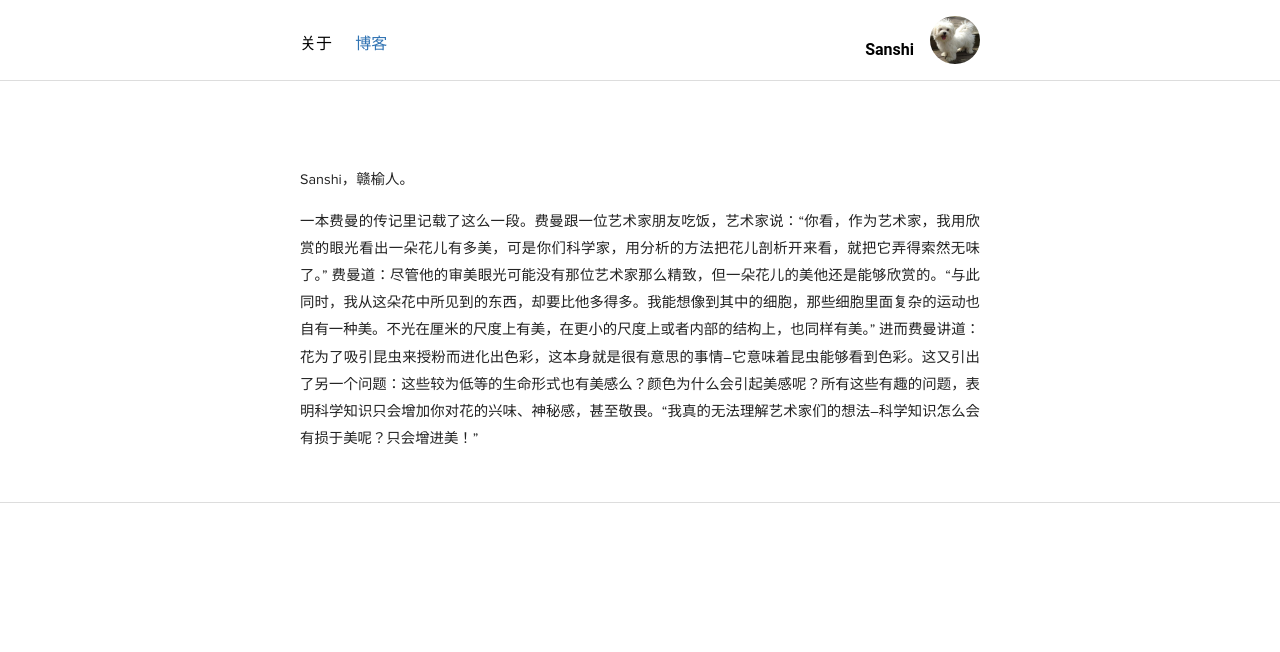
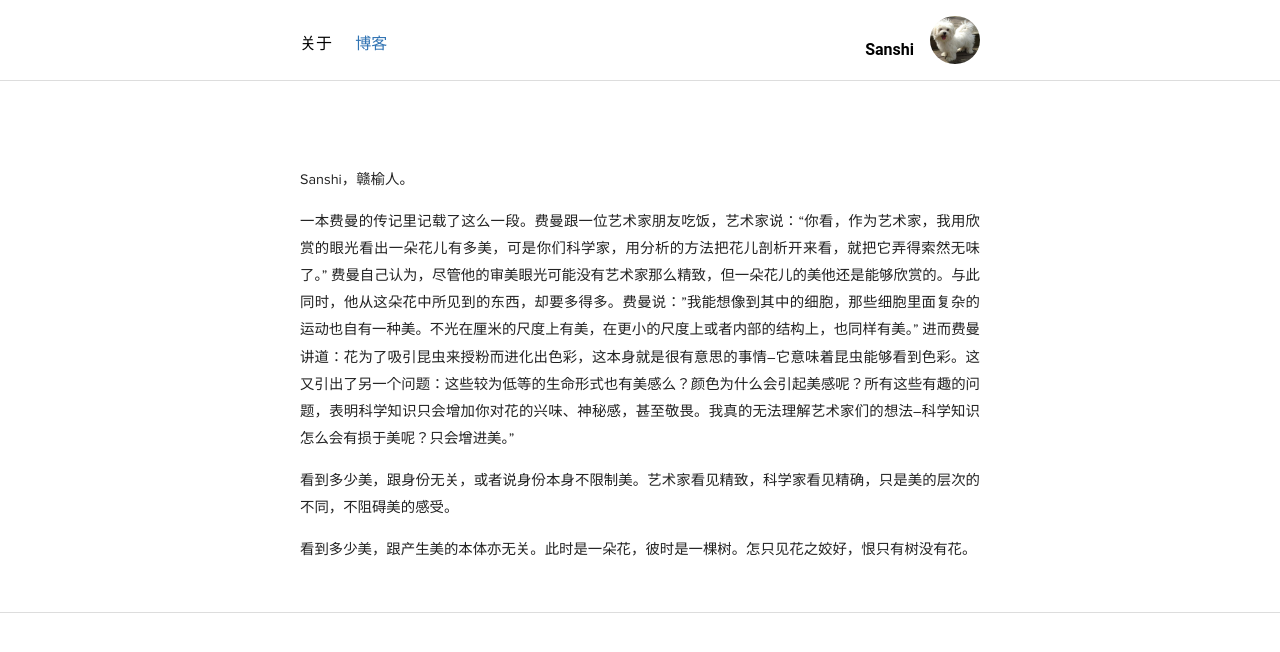
Before and after one commit to shirleysteve/1, a Jekyll site: the page built from index.html, in a window 1280 px wide. Shown: the top 652 px of the page. Built offline with Jekyll 4.4.1, drawn with Linux system fonts in a browser that asks for light colours; nearby versions of some CDN libraries.

Commit message:
Update index.html

```diff
--- a/index.html
+++ b/index.html
@@ -24,22 +24,17 @@ Sanshi，赣榆人。
     </p>
 
  <p>
-一本费曼的传记里记载了这么一段。费曼跟一位艺术家朋友吃饭，艺术家说：“你看，作为艺术家，我用欣赏的眼光看出一朵花儿有多美，可是你们科学家，用分析的方法把花儿剖析开来看，就把它弄得索然无味了。”
-
-费曼道：尽管他的审美眼光可能没有那位艺术家那么精致，但一朵花儿的美他还是能够欣赏的。“与此同时，我从这朵花中所见到的东西，却要比他多得多。我能想像到其中的细胞，那些细胞里面复杂的运动也自有一种美。不光在厘米的尺度上有美，在更小的尺度上或者内部的结构上，也同样有美。”
-
-进而费曼讲道：花为了吸引昆虫来授粉而进化出色彩，这本身就是很有意思的事情–它意味着昆虫能够看到色彩。这又引出了另一个问题：这些较为低等的生命形式也有美感么？颜色为什么会引起美感呢？所有这些有趣的问题，表明科学知识只会增加你对花的兴味、神秘感，甚至敬畏。“我真的无法理解艺术家们的想法–科学知识怎么会有损于美呢？只会增进美！”
- </p>
-
-<!--
- <p>
-
+一本费曼的传记里记载了这么一段。费曼跟一位艺术家朋友吃饭，艺术家说：“你看，作为艺术家，我用欣赏的眼光看出一朵花儿有多美，可是你们科学家，用分析的方法把花儿剖析开来看，就把它弄得索然无味了。” 费曼自己认为，尽管他的审美眼光可能没有艺术家那么精致，但一朵花儿的美他还是能够欣赏的。与此同时，他从这朵花中所见到的东西，却要多得多。费曼说：”我能想像到其中的细胞，那些细胞里面复杂的运动也自有一种美。不光在厘米的尺度上有美，在更小的尺度上或者内部的结构上，也同样有美。”  进而费曼讲道：花为了吸引昆虫来授粉而进化出色彩，这本身就是很有意思的事情–它意味着昆虫能够看到色彩。这又引出了另一个问题：这些较为低等的生命形式也有美感么？颜色为什么会引起美感呢？所有这些有趣的问题，表明科学知识只会增加你对花的兴味、神秘感，甚至敬畏。我真的无法理解艺术家们的想法–科学知识怎么会有损于美呢？只会增进美。”
  </p>
 
  <p>
+看到多少美，跟身份无关，或者说身份本身不限制美。艺术家看见精致，科学家看见精确，只是美的层次的不同，不阻碍美的感受。
+ </p>
 
+ <p>
+看到多少美，跟产生美的本体亦无关。此时是一朵花，彼时是一棵树。怎只见花之姣好，恨只有树没有花。
  </p>
--->
+
  <p>
 <div class="center">
   <!-- <img src="/images/caoxueqin.jpg" alt="曹雪芹" />-->
```
